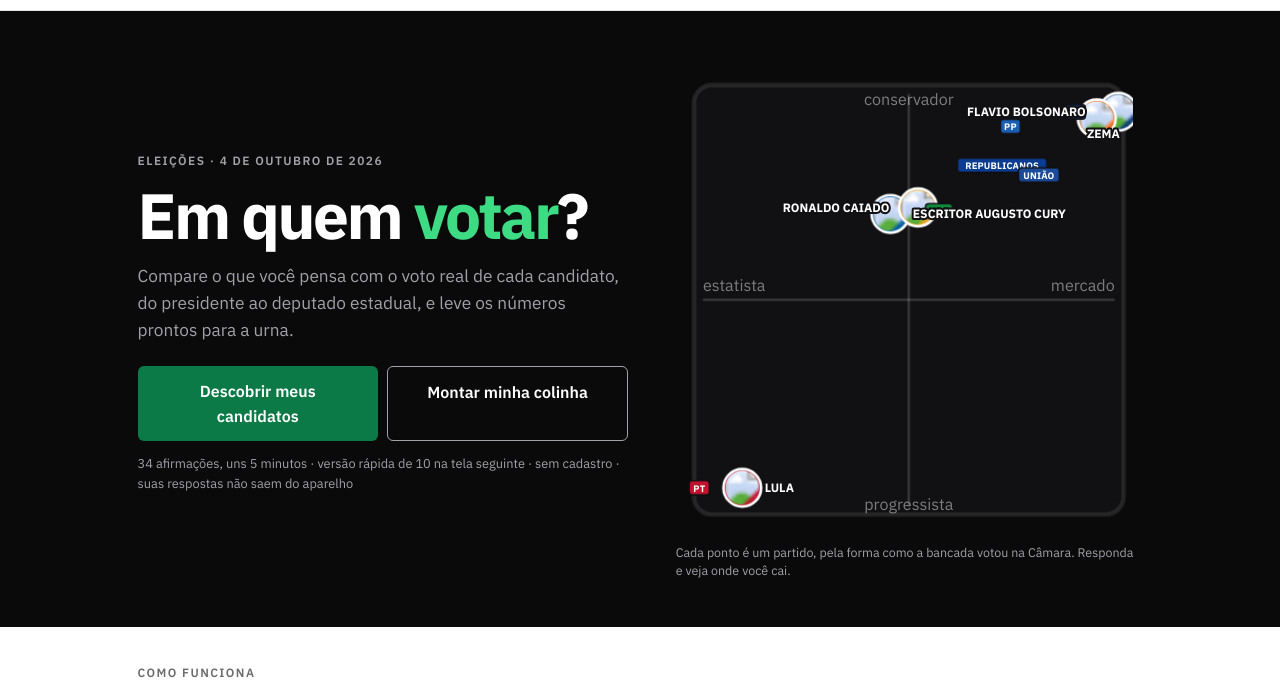
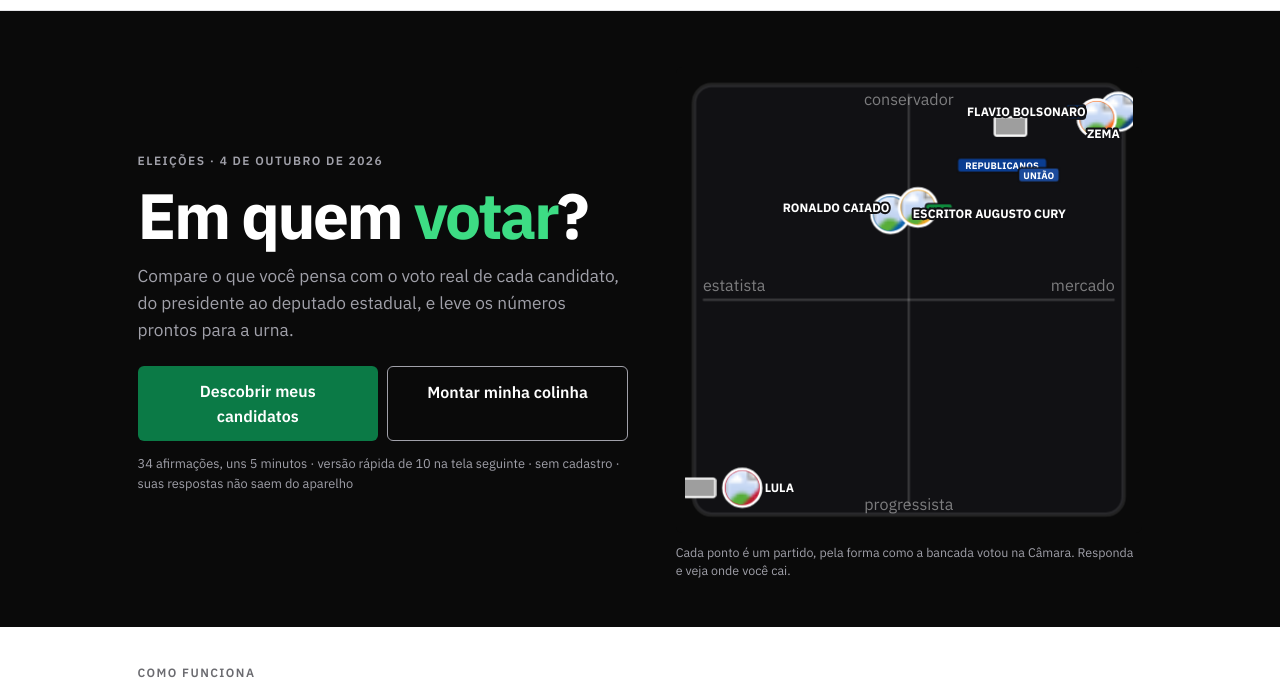
Before and after one commit to caimanoliveira/match-eleitoral-2026, a website with bundled scripts: page web/index.html in a window 1280 px wide. Shown: the part 60-750 px from the top of the page. Built offline with nearby package versions, Linux system fonts and the light colour scheme; grey boxes are pictures that could not be loaded.

Commit message:
Mapa: logos dos partidos (manifesto da Câmara) como marcadores; selo com sigla quando não há logo

```diff
--- a/web/app.js
+++ b/web/app.js
@@ -1,5 +1,5 @@
 import { match, bussola, ranquear, PULOU } from "./match.js";
-import { cor, tinta, selo, iniciais } from "./partidos.js";
+import { cor, tinta, selo, iniciais, logosDisponiveis } from "./partidos.js";
 import { desenharColinha, compartilhar } from "./colinha.js";
 
 const CARGOS = [
@@ -1327,6 +1327,15 @@ function desenharBussola({ hero = false } = {}) {
         (it.foto ? `<image href="${esc(it.foto)}" x="${it.x - it.r}" y="${it.y - it.r}" width="${it.r * 2}" height="${it.r * 2}" preserveAspectRatio="xMidYMid slice" clip-path="url(#${clip})"/>` : "") +
         `</g>`;
     }
+    // Com logo (manifesto da Câmara): cartão branco com o logo dentro. Sem:
+    // selo na cor do partido com a sigla.
+    const logo = (estado.logos || {})[it.sigla];
+    if (logo) {
+      const lw = hero ? 7.5 : 6, lh = hero ? 4.6 : 3.7;
+      return `<g ${attrs}><title>${esc(it.titulo)}</title>` +
+        `<rect x="${it.x - lw / 2}" y="${it.y - lh / 2}" width="${lw}" height="${lh}" rx=".7" class="b-logo-caixa"/>` +
+        `<image href="${esc(logo)}" x="${it.x - lw / 2 + 0.4}" y="${it.y - lh / 2 + 0.4}" width="${lw - 0.8}" height="${lh - 0.8}" preserveAspectRatio="xMidYMid meet"/></g>`;
+    }
     const w = it.sigla.length * (hero ? 1.55 : 1.3) + 1.4, h = hero ? 3.2 : 2.7;
     return `<g ${attrs}><title>${esc(it.titulo)}</title>` +
       `<rect x="${it.x - w / 2}" y="${it.y - h / 2}" width="${w}" height="${h}" rx=".7" class="b-selo" style="fill:${cor(it.sigla)}"/>` +
@@ -1770,6 +1779,7 @@ async function rotear() {
     // votou diferente do próprio partido. Já era gerado pelo build e ninguém
     // lia. 23 KB.
     estado.partidos = await carregarJSON("data/partidos.json").catch(() => ({}));
+    estado.logos = await logosDisponiveis();
   } catch (e) {
     app.innerHTML = `<p class="erro">Não consegui carregar as perguntas (${esc(e.message)}).
       Recarregue a página; se persistir, os dados do site podem estar sendo publicados.</p>`;
--- a/web/partidos.js
+++ b/web/partidos.js
@@ -58,7 +58,7 @@ export function selo(sigla, numeroPartido, tamanho = 28) {
 // o arquivo: marca é do partido, e quem serve é o Estado. Cobre 12 dos 22
 // partidos com bancada; para os demais fica o selo com o número de urna.
 let manifesto = null;
-function logosDisponiveis() {
+export function logosDisponiveis() {
   if (!manifesto) {
     manifesto = fetch("partidos/logos.json")
       .then((r) => (r.ok ? r.json() : {}))
--- a/web/style.css
+++ b/web/style.css
@@ -961,3 +961,5 @@ main:has(.landing) { max-width: none; padding: 0; }
 .radar-item { display: inline-flex; align-items: center; gap: .4rem; font-weight: 600; }
 .radar-item small { color: var(--suave); font-weight: 500; }
 .radar-legenda select { width: auto; padding: .45rem .7rem; font-size: .85rem; }
+.b-logo-caixa { fill: #fff; stroke: rgb(0 0 0 / .12); stroke-width: .3; }
+.bussola-hero .b-logo-caixa { stroke: none; }
```
